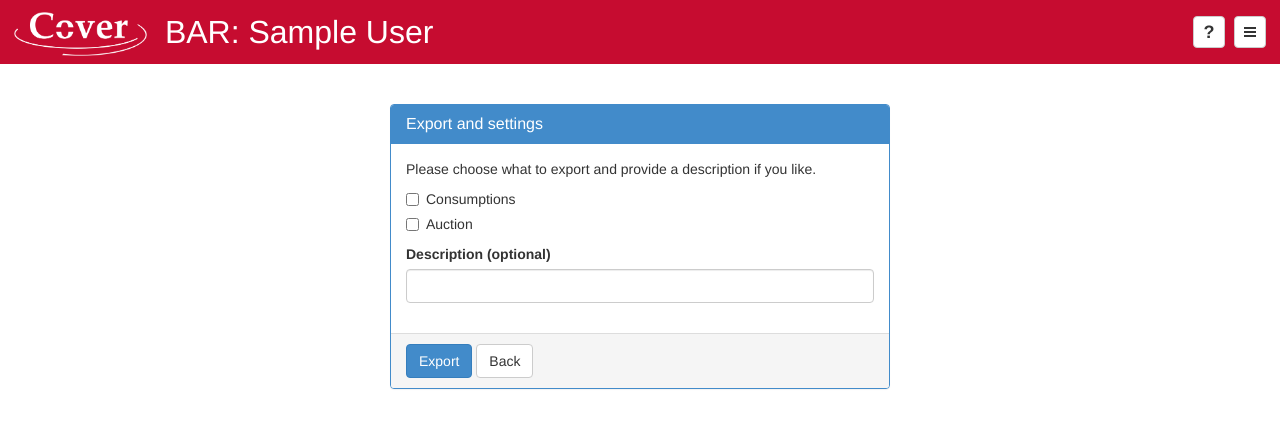
After one commit to martijnluinstra/streep, a Flask app: page /settings/export in a window 1280 px wide. The commit adds this page. Shown: the top 428 px of the page. Run offline with Flask 2, Linux system fonts and the light colour scheme; the visitor is signed in with stand-in values (Sample User, id 1); data comes from the database, SQL or seed files in the repository; parts of the project's set-up code (start-up, migrations or seed data) failed here and were passed over; some libraries are stand-ins or nearby versions.

Commit message:
Enable exporting auctions

```diff
--- a/bar/forms.py
+++ b/bar/forms.py
@@ -20,9 +20,9 @@ class AuctionForm(Form):
 class ExportForm(Form):
     pos = BooleanField('Consumptions')
     auction = BooleanField('Auction')
-    description_pos_prefix = TextField('Consumption Description', [validators.Optional(strip_whitespace=True)])
-    description_auction_prefix = TextField('Auction Description', [validators.Optional(strip_whitespace=True)])
-    description_postfix = TextField('General Description', [validators.Optional(strip_whitespace=True)])
+    description_pos_prefix = TextField('Consumption description prefix (optional)', [validators.Optional(strip_whitespace=True)])
+    description_auction_prefix = TextField('Auction description prefix (optional)', [validators.Optional(strip_whitespace=True)])
+    description = TextField('Description (optional)', [validators.Optional(strip_whitespace=True)])
 
 
 class ParticipantForm(Form):
--- a/bar/models.py
+++ b/bar/models.py
@@ -42,9 +42,9 @@ class Participant(db.Model):
     iban = db.Column(db.String(34), nullable=False)
     bic = db.Column(db.String(11), nullable=True)
     birthday = db.Column(db.DateTime(), nullable=True)
-    purchases = db.relationship('Purchase', backref='participant',
+    pos_purchases = db.relationship('Purchase', backref='participant',
                                 lazy='dynamic')
-    purchases = db.relationship('AuctionPurchase', backref='participant',
+    auction_purchases = db.relationship('AuctionPurchase', backref='participant',
                                 lazy='dynamic')
 
     def __init__(self, name, address, city, email, iban, bic=None , birthday=None):
--- a/bar/templates/activity_settings.html
+++ b/bar/templates/activity_settings.html
@@ -12,7 +12,7 @@
 
 {% block panel_body %}
 	<p>Export all purchases to an <a href="https://incasso.svcover.nl" target="_blank">Incass-o-matic</a> compliant CSV-file.</p>
-	<p><a href="{{url_for('activity_export')}}" class="btn btn-default">Export</a></p>
+	<p><a href="{{url_for('activity_export_form')}}" class="btn btn-default">Export</a></p>
 	<hr>
 	<div class="form-group">
 		{{ form.trade_credits.label(class="control-label") }}
--- a/bar/templates/auction_form.html
+++ b/bar/templates/auction_form.html
@@ -34,7 +34,8 @@
 {% endblock %}
 
 {% block panel_footer %}
-	<button type="submit" class="btn btn-primary">Submit</button><a href="{{url_for('list_auction')}}" class="btn btn-link">Back</a>
+	<button type="submit" class="btn btn-primary">Submit</button>
+    <a href="{{url_for('list_auction')}}" class="btn btn-link">Back</a>
 {% endblock %}
 
 {% block scripts %}
--- /dev/null
+++ b/bar/templates/export_form.html
@@ -0,0 +1,87 @@
+{% extends "base.html" %}
+
+{% block title %}Export and settings{% endblock %}
+{% block page_id %}activity-settings{% endblock %}
+
+{% block content %}
+	<form method="get" action="{{ url_for('activity_export') }}">
+		{{ super() }}
+	</form>
+{% endblock %}
+
+{% block panel_body %}
+	<p>Please choose what to export and provide a description if you like.</p>
+	<div class="checkbox">
+		<label>
+			{{ form.pos }} {{ form.pos.label.text }}
+		</label>
+	</div>
+	{{ render_errors(form.pos) }}
+	<div class="checkbox">
+		<label>
+			{{ form.auction }} {{ form.auction.label.text }}
+		</label>
+	</div>
+	<div class="form-group" id="description-demo">
+		<label for="description-demo">Description example</label>
+		<input class="form-control" name="description-demo" type="text" readonly>
+	</div>
+	{{ render_errors(form.auction) }}
+	<div class="form-group" id="option-description-pos-prefix">
+		{{ form.description_pos_prefix.label(class="control-label") }}
+		{{ form.description_pos_prefix(class="form-control") }}
+	</div>
+	{{ render_errors(form.description_pos_prefix) }}
+	<div class="form-group" id="option-description-auction-prefix">
+		{{ form.description_auction_prefix.label(class="control-label") }}
+		{{ form.description_auction_prefix(class="form-control") }}
+	</div>
+	{{ render_errors(form.description_auction_prefix) }}
+	<div class="form-group">
+		{{ form.description.label(class="control-label") }}
+		{{ form.description(class="form-control") }}
+	</div>
+	{{ render_errors(form.description) }}
+{% endblock %}
+
+
+{% block panel_footer %}
+	<button type="submit" class="btn btn-primary">Export</button>
+	<a href="{{url_for('activity_settings')}}" class="btn btn-default">Back</a>
+{% endblock %}
+
+{% block scripts %}
+	{{super()}}
+	<script>
+
+		toggle_description_prefix();
+
+		$('input:checkbox').change(function(){
+			toggle_description_prefix();
+		});
+
+		$('#description_pos_prefix, #description_auction_prefix, #description').keyup(function() {
+			if($('#description_pos_prefix').val().trim() === '' && $('#description_pos_prefix').val().trim() === ''){
+				$('input[name=description-demo]').val($('#description').val());
+			}else{
+				$('input[name=description-demo]').val(
+					$('#description_pos_prefix').val() + ' + '
+					+ $('#description_auction_prefix').val() + ' '
+					+ $('#description').val());
+			}
+		});
+
+
+		function toggle_description_prefix(){
+			if($('input#pos').prop('checked') && $('input#auction').prop('checked')){
+				$('#description-demo').show();
+				$('#option-description-pos-prefix').show();
+				$('#option-description-auction-prefix').show();
+			}else{
+				$('#description-demo').hide();
+				$('#option-description-pos-prefix').hide();
+				$('#option-description-auction-prefix').hide();
+			}
+		}
+	</script>
+{% endblock %}
--- a/bar/views.py
+++ b/bar/views.py
@@ -12,6 +12,8 @@ import re
 import csv
 
 from pprint import pprint
+
+from sqlalchemy_utils.functions import render_statement
 
 from bar import app, db, login_manager
 from models import Activity, Participant, Purchase, Product, activities_participants_table, AuctionPurchase
@@ -402,20 +404,73 @@ def activity_settings():
     return render_template('activity_settings.html', form=form)
 
 
+@app.route('/settings/export', methods=['GET'])
+@login_required
+def activity_export_form():
+    """ Edit settings """
+    form = ExportForm(csrf_enabled=False)
+    return render_template('export_form.html', form=form)
+
+
 @app.route('/activity/export.csv', methods=['GET'])
 @login_required
 def activity_export():
     """ Export all purchases of an activity """
-    spend_subq = db.session.query(Purchase.participant_id.label("participant_id"), db.func.sum(Product.price).label("spend")).join(Product, Purchase.product_id==Product.id).filter(Purchase.undone == False).filter(Purchase.activity_id==current_user.id).group_by(Purchase.participant_id).subquery()
-    parti_subq = current_user.participants.subquery()
-    participants = db.session.query(parti_subq.c.name,parti_subq.c.address, parti_subq.c.city, parti_subq.c.email, parti_subq.c.iban, spend_subq.c.spend).outerjoin(spend_subq, spend_subq.c.participant_id==parti_subq.c.id).order_by(parti_subq.c.name).filter(spend_subq.c.spend!=0).all()
-    def generate(data, trade_credits, credit_value):
-        for row in data:
-            my_row = list(row)
-            my_row[-1] = float(row[-1]*credit_value) / 100 if trade_credits else float(row[-1]) / 100
-            my_row[-2] = re.sub(r'\s+', '', row[-2])
-            yield ','.join(['"' + unicode(field).encode('utf-8') + '"' for field in my_row]) + '\n'
-    return Response(generate(participants, current_user.trade_credits, current_user.credit_value), mimetype='text/csv')
+    form = ExportForm(request.args, csrf_enabled=False)
+    if not form.validate():
+        return 'Unexpected error in form', 400
+
+    if not (form.pos.data or form.auction.data):
+        return '', 200
+
+    pos_subq = db.session.query(Purchase.participant_id.label('participant_id'), db.func.sum(Product.price).label('spend')).join(Product, Purchase.product_id==Product.id).filter(Purchase.undone == False).filter(Purchase.activity_id==current_user.id).group_by(Purchase.participant_id).subquery()
+    auction_subq = db.session.query(AuctionPurchase.participant_id.label('participant_id'), db.func.sum(AuctionPurchase.price).label('spend')).filter(AuctionPurchase.activity_id==current_user.get_id()).group_by(AuctionPurchase.participant_id).subquery()
+    participants = current_user.participants.add_columns(pos_subq.c.spend.label('spend_pos'), auction_subq.c.spend.label('spend_auction')).outerjoin(pos_subq, pos_subq.c.participant_id == Participant.id).outerjoin(auction_subq, auction_subq.c.participant_id == Participant.id).order_by(Participant.name).all()
+
+    spend_data = []
+
+    settings={
+        'trade_credits': current_user.trade_credits,
+        'credit_value': current_user.credit_value,
+        'pos': form.pos.data,
+        'auction': form.auction.data,
+        'description_pos_prefix': form.description_pos_prefix.data,
+        'description_auction_prefix': form.description_auction_prefix.data,
+        'description': form.description.data
+    }
+
+    def generate(data, settings):
+        for participant, spend_pos, spend_auction in data:
+            spend_pos = 0 if spend_pos is None else spend_pos
+            spend_auction = 0 if spend_auction is None else spend_auction
+
+            if settings['pos'] and settings['auction']:
+                amount = spend_auction + (spend_pos * settings['credit_value'] if settings['trade_credits'] else spend_pos)
+            elif settings['pos']:
+                amount = (spend_pos * settings['credit_value'] if settings['trade_credits'] else spend_pos)
+            else:
+                amount = spend_auction
+
+            if amount == 0:
+                continue
+
+            if amount > 0 and settings['description_pos_prefix'] and settings['description_auction_prefix']:
+                if spend_pos > 0 and spend_auction > 0:
+                    description = settings['description_pos_prefix'] + ' + ' + settings['description_auction_prefix'] + (' ' + settings['description'] if settings['description'] else '')
+                elif spend_pos > 0:
+                    description = settings['description_pos_prefix'] +  (' ' + settings['description'] if settings['description'] else '')
+                else:
+                    description = settings['description_auction_prefix'] +  (' ' + settings['description'] if settings['description'] else '')
+            else:
+                description = settings['description']
+
+            iban = re.sub(r'\s+', '', participant.iban)
+            bic = re.sub(r'\s+', '', participant.bic) if participant.bic else ''
+
+            p_data = [participant.name, participant.address, participant.city, participant.email, iban, bic, float(amount)/100, description]
+            yield ','.join(['"' + unicode(field).encode('utf-8') + '"' for field in p_data]) + '\n'
+
+    return Response(generate(participants, settings), mimetype='text/csv')
 
 
 @app.route('/auction', methods=['GET', 'POST'])
```
